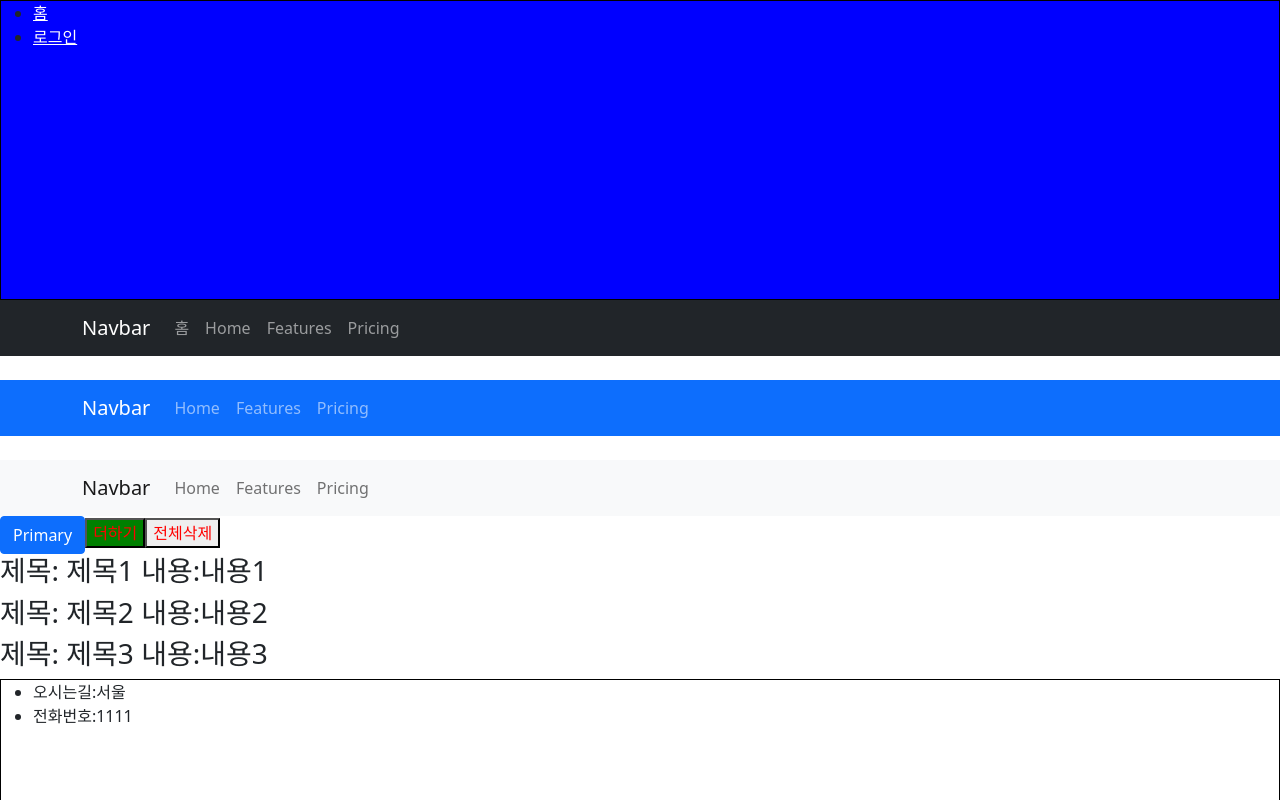
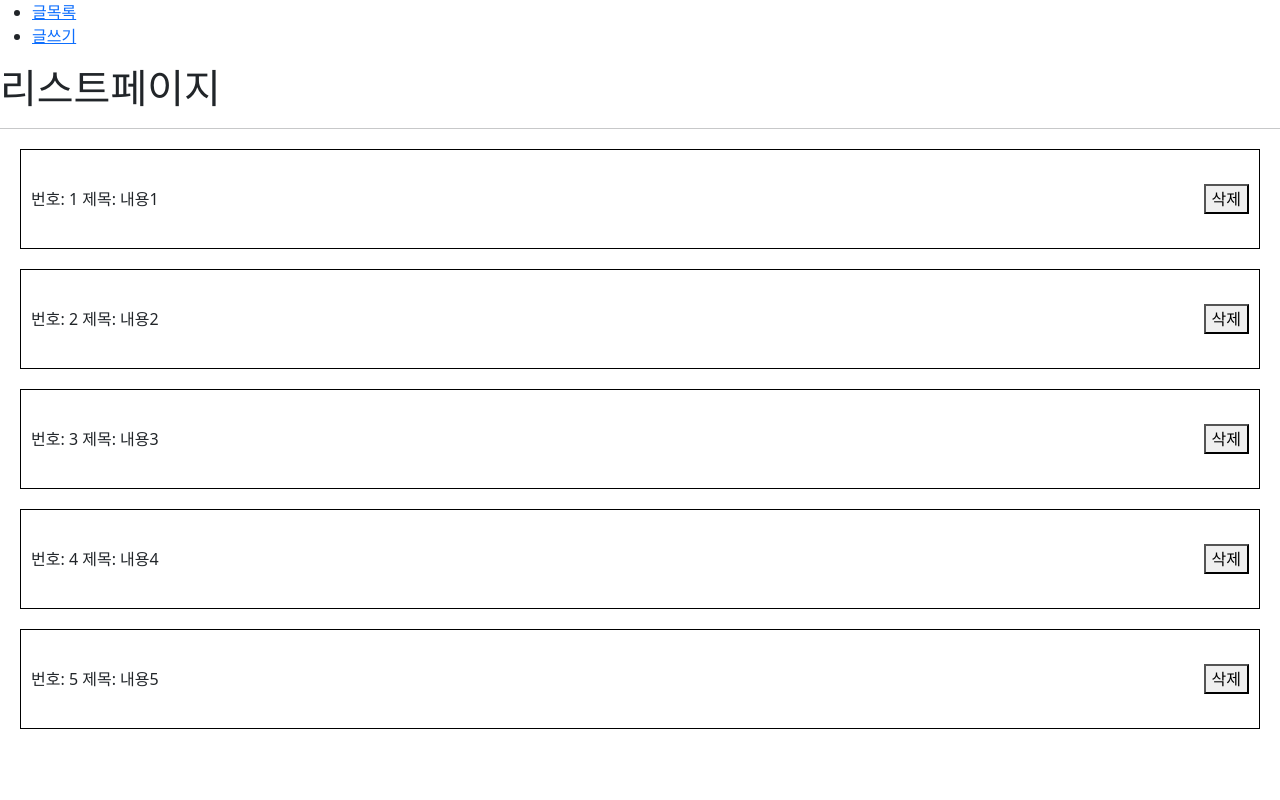
Before and after one commit to moonstal1506/React, a React (Create React App) app in the folder my-app/: page / in a window 1280 px wide. Shown: the top 800 px of the page. Built offline with nearby package versions, Linux system fonts and the light colour scheme.

Commit message:
글쓰기, 글목록보기1

```diff
--- a/my-app/src/App.js
+++ b/my-app/src/App.js
@@ -1,20 +1,16 @@
-import 'bootstrap/dist/css/bootstrap.min.css';
-import 'bootstrap/dist/js/bootstrap.min.js';
 import React from 'react';
 import { Route } from 'react-router-dom';
-import './App.css';
-import Footer from './components/Footer';
-import Header from './components/Header';
-import HomePage from './pages/HomePage';
-import LoginPage from './pages/LoginPage';
+import Navigation from './components/Navigation';
+import ListPage from './pages/ListPage';
+import WritePage from './pages/WritePage';
 
+//글쓰기, 글삭제, 글목록
 function App() {
   return (
     <div>
-      <Header />
-      <Route path="/" exact={true} component={HomePage} />
-      <Route path="/login/:id" exact={true} component={LoginPage} />
-      <Footer />
+      <Navigation />
+      <Route path="/" exact={true} component={ListPage} />
+      <Route path="/write" exact={true} component={WritePage} />
     </div>
   );
 }
--- /dev/null
+++ b/my-app/src/components/Navigation.js
@@ -0,0 +1,17 @@
+import React from 'react';
+import { Link } from 'react-router-dom';
+
+const Navigation = () => {
+  return (
+    <ul>
+      <li>
+        <Link to="/">글목록</Link>
+      </li>
+      <li>
+        <Link to="/write">글쓰기</Link>
+      </li>
+    </ul>
+  );
+};
+
+export default Navigation;
--- /dev/null
+++ b/my-app/src/pages/ListPage.js
@@ -0,0 +1,40 @@
+//rsc
+import React, { useState } from 'react';
+import styledComponents from 'styled-components';
+
+const StyledItemBoxDiv = styledComponents.div`
+    display:flex;
+    justify-content:space-between;
+    border:1px solid black;
+    padding: 10px;
+    height:100px;
+    margin:20px;
+    align-items:center;
+`;
+
+const ListPage = () => {
+  const [posts, setPosts] = useState([
+    { id: 1, title: '내용1' },
+    { id: 2, title: '내용2' },
+    { id: 3, title: '내용3' },
+    { id: 4, title: '내용4' },
+    { id: 5, title: '내용5' },
+  ]);
+
+  return (
+    <div>
+      <h1>리스트페이지</h1>
+      <hr />
+      {posts.map(post => (
+        <StyledItemBoxDiv>
+          <div>
+            번호: {post.id} 제목: {post.title}
+          </div>
+          <button>삭제</button>
+        </StyledItemBoxDiv>
+      ))}
+    </div>
+  );
+};
+
+export default ListPage;
--- /dev/null
+++ b/my-app/src/pages/WritePage.js
@@ -0,0 +1,22 @@
+import React from 'react';
+
+const handleWrite = () => {
+  //리스트페이지의 setPosts에 무엇을 담아야함?
+  let post = { id: 6, title: '인풋값' };
+};
+
+const WritePage = () => {
+  return (
+    <div>
+      <h1>글쓰기 페이지</h1>
+      <from>
+        <input type="text" placeholder="제목을 입력하세요" />
+      </from>
+      <button type="button" onClick={handleWrite}>
+        글쓰기
+      </button>
+    </div>
+  );
+};
+
+export default WritePage;
```
